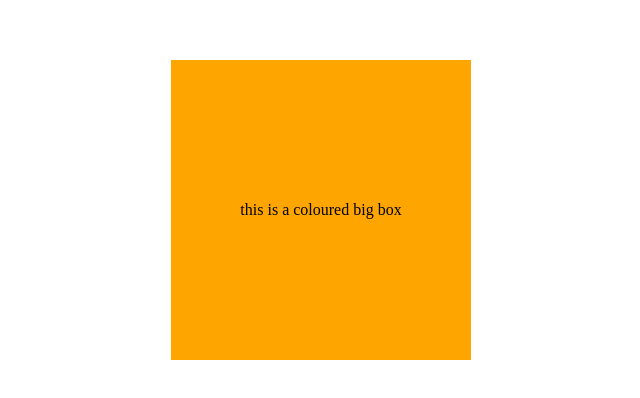
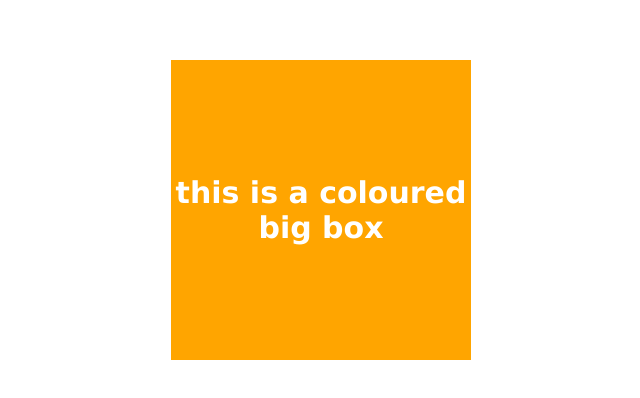
Before and after one commit to FatimahSacha/CS50-s-Web-Programming-with-Python-and-JavaScript, a plain HTML site: page Module Two/index.html in a window 1280 px wide. Shown: the part 240-638 px from the top of the page, without its empty margins (319-959 px from the left). Drawn offline with Linux system fonts and the light colour scheme.

Commit message:
Update styles.css
styling text by adding colour, changing size and font family

```diff
--- a/Module Two/styles.css
+++ b/Module Two/styles.css
@@ -8,5 +8,10 @@ div{
     margin-right:auto;
     margin-left:auto;
     margin-top:300px;
+    font-size:30px;
+    color:#ffffff;
+    font-weight: bold;
+    font-family: Verdana, Geneva, Tahoma, sans-serif;
+    text-align: center;
 
 }
```
